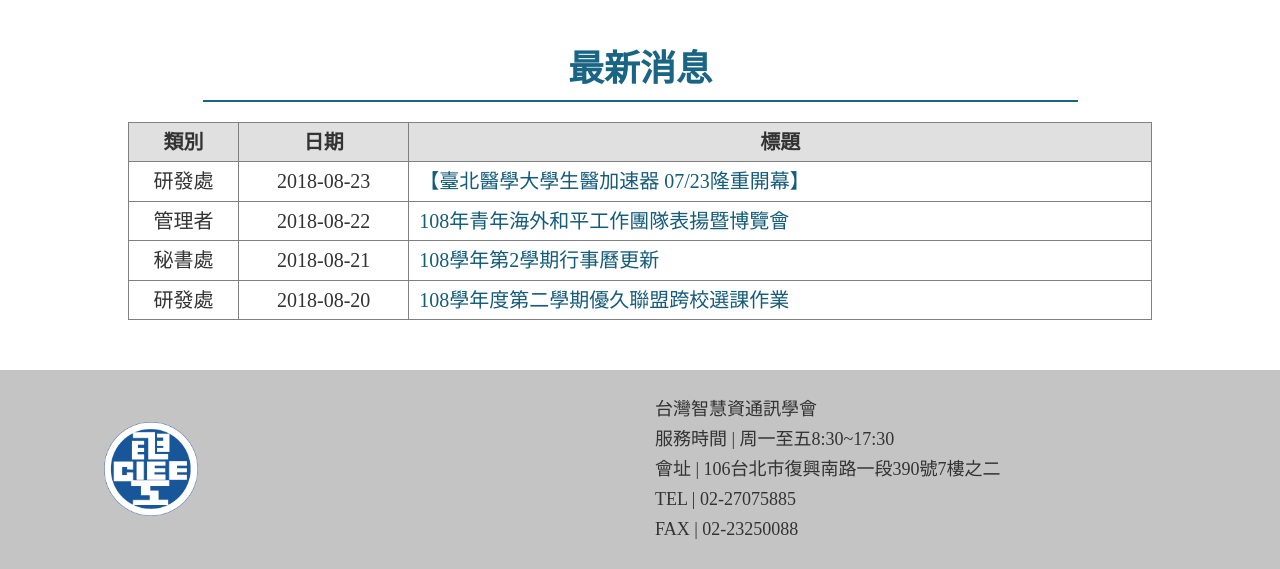
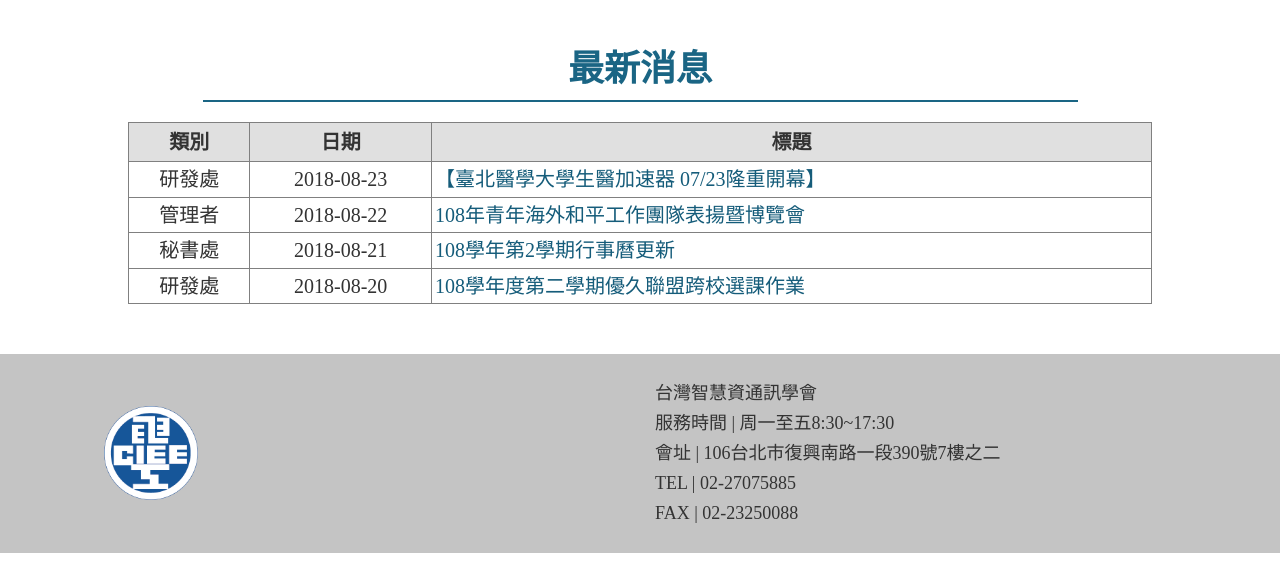
Before and after one commit to johnny031/temp, a Jekyll site: the page built from news.html, in a window 1280 px wide and 1169 px high. Shown: the part 600-1169 px from the top of the window. Built offline with Jekyll 4.4.1, drawn with Linux system fonts in a browser that asks for light colours; some web fonts are replaced.

Commit message:
adjust posts font-size

```diff
--- a/_sass/news.scss
+++ b/_sass/news.scss
@@ -21,9 +21,16 @@
     font-size: 20px;
     width: 80vw;
   }
-  .title_td,
   th {
     padding: 5px 10px;
+  }
+  td {
+    padding: 3px;
+  }
+  .author_td,
+  .date_td {
+    vertical-align: top;
+    white-space: nowrap;
   }
   th {
     background-color: rgb(224, 224, 224);
@@ -38,3 +45,15 @@
     color: #499faa;
   }
 }
+@media only screen and (max-width: 930px) {
+  #news {
+    padding: 0 0 50px 0;
+    table {
+      font-size: 15px;
+      width: 95vw;
+    }
+    td {
+      padding: 5px;
+    }
+  }
+}
--- a/_sass/posts.scss
+++ b/_sass/posts.scss
@@ -5,9 +5,20 @@
     font-family: "Microsoft JhengHei";
   }
   h1 {
+    font-size: 30px;
     color: #316588;
   }
   .content {
-    font-size: 25px;
+    font-size: 20px;
   }
 }
+@media only screen and (max-width: 930px) {
+  .posts {
+    h1 {
+      font-size: 25px;
+    }
+    .content {
+      font-size: 17px;
+    }
+  }
+}
--- a/news.html
+++ b/news.html
@@ -15,7 +15,7 @@
       <tr>
         <td class="text-center author_td">{{ post.author }}</td>
         <td class="text-center date_td">{{ post.date | date: "%Y-%m-%d" }}</td>
-        <td class="title_td">
+        <td>
           <a href="{{ site.baseurl }}{{ post.url }}">{{ post.title }}</a>
         </td>
       </tr>
```
Also changed, not shown: 2 other files.
